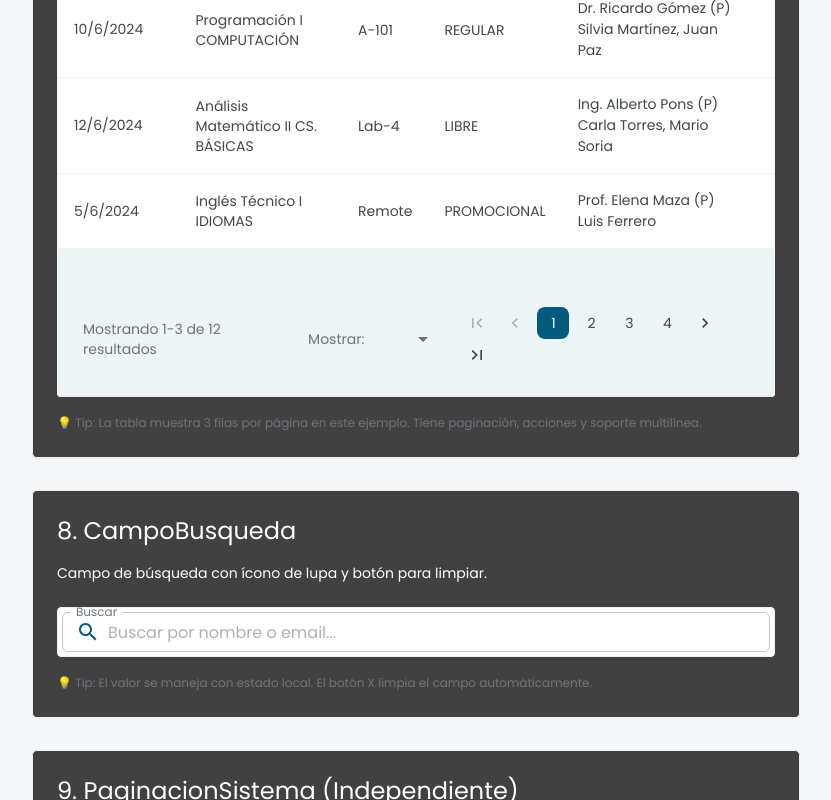
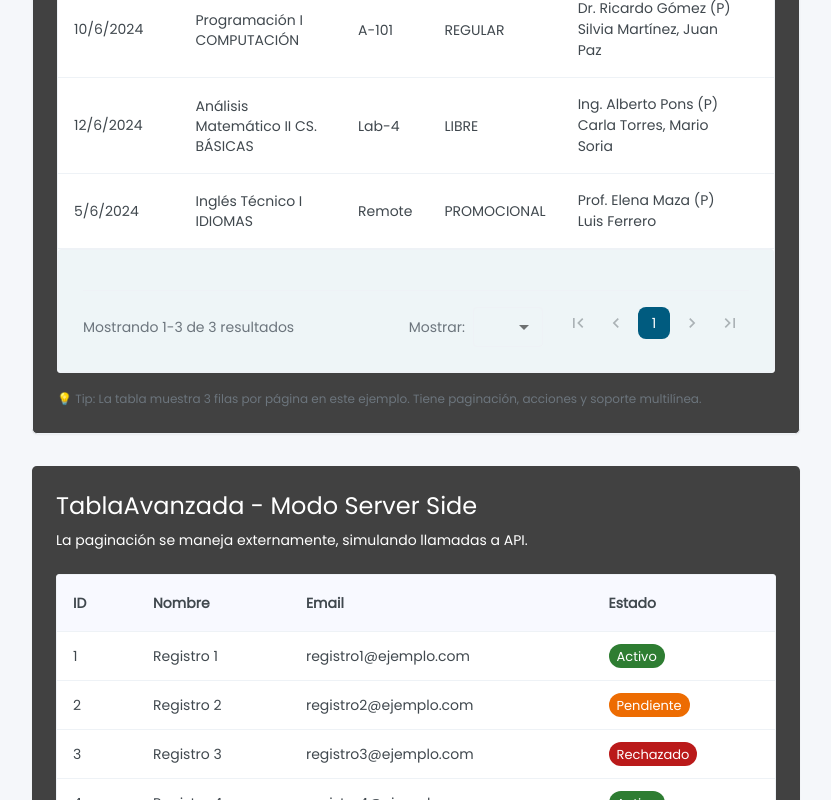
Before and after one commit to WaldoAriel/biblioteca-UI-SIGI, a React (Vite) app: page / in a window 1280 px wide. Shown: the part 2671-3471 px from the top of the page, without its empty margins (224-1055 px from the left). Built offline with nearby package versions, Linux system fonts and the light colour scheme.

Commit message:
tabla con server-side

```diff
--- a/src/components/sistema/TablaAvanzada.tsx
+++ b/src/components/sistema/TablaAvanzada.tsx
@@ -1,5 +1,5 @@
 // src/components/sistema/TablaAvanzada.tsx
-import { useState } from "react";
+import { useState } from 'react';
 import {
   Table,
   TableBody,
@@ -11,26 +11,25 @@ import {
   IconButton,
   Stack,
   Box,
-  Typography,
-} from "@mui/material";
-import { ReactNode } from "react";
-import { PaginacionSistema } from "./PaginacionSistema";
-
-import { themeTokens } from "./theme";
+  Typography
+} from '@mui/material';
+import { ReactNode } from 'react';
+import { themeTokens } from './theme';
+import { PaginacionSistema } from './PaginacionSistema';
 
 interface Accion {
   icono: ReactNode;
   label: string;
   onClick: (fila: any) => void;
-  color?: "primary" | "secondary" | "error" | "info" | "success" | "warning";
+  color?: 'primary' | 'secondary' | 'error' | 'info' | 'success' | 'warning';
 }
 
 interface Columna {
   id: string;
   label: string;
-  align?: "left" | "center" | "right";
+  align?: 'left' | 'center' | 'right';
   width?: string | number;
-  formato?: "fecha" | "numero" | "texto";
+  formato?: 'fecha' | 'numero' | 'texto';
   multilinea?: boolean;
   render?: (value: any, row: any) => ReactNode;
 }
@@ -44,51 +43,89 @@ interface TablaAvanzadaProps {
   filasPorPagina?: number;
   emptyMessage?: string;
   maxAltura?: string | number;
+  // NUEVAS PROPS PARA SERVER-SIDE
+  paginaActual?: number;  // 0-indexed, igual que antes
+  onPaginaChange?: (nuevaPagina: number) => void;
+  onFilasPorPaginaChange?: (nuevoValor: number) => void;
 }
 
 export const TablaAvanzada = ({
   columnas,
   filas,
   acciones = [],
-  totalFilas,
+  totalFilas: totalFilasProp,
   paginacion = true,
   filasPorPagina: filasPorPaginaDefault = 10,
-  emptyMessage = "No hay datos para mostrar",
+  emptyMessage = 'No hay datos para mostrar',
   maxAltura,
+  // Nuevas props
+  paginaActual: paginaActualProp,
+  onPaginaChange,
+  onFilasPorPaginaChange,
 }: TablaAvanzadaProps) => {
-  const [pagina, setPagina] = useState(0);
-  const [filasPorPagina, setFilasPorPagina] = useState(filasPorPaginaDefault);
+  // Estados internos para client-side
+  const [paginaInterna, setPaginaInterna] = useState(0);
+  const [filasPorPaginaInterna, setFilasPorPaginaInterna] = useState(filasPorPaginaDefault);
 
+  // Detectar si es server-side (el padre maneja la paginación)
+  const esServerSide = !!onPaginaChange && !!onFilasPorPaginaChange;
+
+  // Usar props externas o estado interno según el modo
+  const pagina = esServerSide ? (paginaActualProp || 0) : paginaInterna;
+  const filasPorPagina = esServerSide ? filasPorPaginaDefault : filasPorPaginaInterna;
+
+  // Calcular datos para client-side
   const inicio = pagina * filasPorPagina;
   const fin = inicio + filasPorPagina;
-  const filasMostradas = paginacion ? filas.slice(inicio, fin) : filas;
-  const total = totalFilas || filas.length;
+  const filasMostradas = esServerSide
+    ? filas  // server-side: el padre ya trajo solo las que necesita
+    : (paginacion ? filas.slice(inicio, fin) : filas);  // client-side: hacer slice
 
-  const handleCambioPagina = (event: unknown, nuevaPagina: number) => {
-    setPagina(nuevaPagina);
+  const total = esServerSide
+    ? (totalFilasProp || filas.length)  // server-side: usar totalFilasProp
+    : filas.length;  // client-side: todas las filas que tenemos
+
+  // Handlers para client-side
+  const handleCambioPaginaInterna = (nuevaPagina: number) => {
+    setPaginaInterna(nuevaPagina);
   };
 
-  const handleCambioFilasPorPagina = (
-    event: React.ChangeEvent<HTMLInputElement>,
-  ) => {
-    setFilasPorPagina(parseInt(event.target.value, 10));
-    setPagina(0);
+  const handleCambioFilasPorPaginaInterna = (nuevoValor: number) => {
+    setFilasPorPaginaInterna(nuevoValor);
+    setPaginaInterna(0);
+  };
+
+  // Handlers finales (usan externos si existen, sino internos)
+  const handlePaginaChange = (nuevaPagina: number) => {
+    if (esServerSide) {
+      onPaginaChange(nuevaPagina);
+    } else {
+      handleCambioPaginaInterna(nuevaPagina);
+    }
+  };
+
+  const handleFilasPorPaginaChange = (nuevoValor: number) => {
+    if (esServerSide) {
+      onFilasPorPaginaChange(nuevoValor);
+    } else {
+      handleCambioFilasPorPaginaInterna(nuevoValor);
+    }
   };
 
   const formatearValor = (valor: any, formato?: string) => {
-    if (valor === null || valor === undefined) return "—";
+    if (valor === null || valor === undefined) return '—';
 
-    if (formato === "fecha") {
+    if (formato === 'fecha') {
       try {
         const fecha = new Date(valor);
-        return fecha.toLocaleDateString("es-AR");
+        return fecha.toLocaleDateString('es-AR');
       } catch {
         return valor;
       }
     }
 
-    if (formato === "numero") {
-      return typeof valor === "number" ? valor.toLocaleString("es-AR") : valor;
+    if (formato === 'numero') {
+      return typeof valor === 'number' ? valor.toLocaleString('es-AR') : valor;
     }
 
     return valor;
@@ -99,9 +136,9 @@ export const TablaAvanzada = ({
       sx={{
         boxShadow: 0,
         borderWidth: 1,
-        borderStyle: "solid",
+        borderStyle: 'solid',
         borderColor: themeTokens.colors.border,
-        overflow: "hidden",
+        overflow: 'hidden'
       }}
     >
       <TableContainer sx={{ maxHeight: maxAltura }}>
@@ -111,12 +148,12 @@ export const TablaAvanzada = ({
               {columnas.map((col) => (
                 <TableCell
                   key={col.id}
-                  align={col.align || "left"}
+                  align={col.align || 'left'}
                   width={col.width}
                   sx={{
                     fontWeight: 600,
                     backgroundColor: themeTokens.colors.surfaceHover,
-                    whiteSpace: "nowrap",
+                    whiteSpace: 'nowrap'
                   }}
                 >
                   {col.label}
@@ -128,7 +165,7 @@ export const TablaAvanzada = ({
                   sx={{
                     fontWeight: 600,
                     backgroundColor: themeTokens.colors.surfaceHover,
-                    whiteSpace: "nowrap",
+                    whiteSpace: 'nowrap'
                   }}
                 >
                   ACCIONES
@@ -154,9 +191,9 @@ export const TablaAvanzada = ({
                   {columnas.map((col) => (
                     <TableCell
                       key={col.id}
-                      align={col.align || "left"}
+                      align={col.align || 'left'}
                       sx={{
-                        py: col.multilinea ? 2 : 1.5,
+                        py: col.multilinea ? 2 : 1.5
                       }}
                     >
                       {col.render ? (
@@ -164,13 +201,9 @@ export const TablaAvanzada = ({
                       ) : col.multilinea ? (
                         <Box>
                           {String(formatearValor(fila[col.id], col.formato))
-                            .split("\n")
+                            .split('\n')
                             .map((linea, i) => (
-                              <Typography
-                                key={i}
-                                variant="body2"
-                                sx={{ lineHeight: 1.5 }}
-                              >
+                              <Typography key={i} variant="body2" sx={{ lineHeight: 1.5 }}>
                                 {linea}
                               </Typography>
                             ))}
@@ -183,17 +216,13 @@ export const TablaAvanzada = ({
 
                   {acciones.length > 0 && (
                     <TableCell align="center">
-                      <Stack
-                        direction="row"
-                        spacing={1}
-                        justifyContent="center"
-                      >
+                      <Stack direction="row" spacing={1} justifyContent="center">
                         {acciones.map((accion, i) => (
                           <IconButton
                             key={i}
                             size="small"
                             onClick={() => accion.onClick(fila)}
-                            color={accion.color || "primary"}
+                            color={accion.color || 'primary'}
                             title={accion.label}
                           >
                             {accion.icono}
@@ -209,17 +238,14 @@ export const TablaAvanzada = ({
         </Table>
       </TableContainer>
 
-      {total > 0 && (
+      {paginacion && total > 0 && (
         <PaginacionSistema
           totalElementos={total}
           elementosPorPagina={filasPorPagina}
-          paginaActual={pagina + 1} // porque TablePagination usa 0-index, nosotros 1-index
-          onPaginaChange={(nuevaPagina) => setPagina(nuevaPagina - 1)}
-          onElementosPorPaginaChange={(nuevoValor) => {
-            setFilasPorPagina(nuevoValor);
-            setPagina(0);
-          }}
-          opcionesPorPagina={[5, 10, 25, 50]}
+          paginaActual={pagina + 1}  // PaginacionSistema usa 1-indexed
+          onPaginaChange={(nuevaPagina) => handlePaginaChange(nuevaPagina - 1)}  // convertir a 0-indexed
+          onElementosPorPaginaChange={handleFilasPorPaginaChange}
+          mostrarSelector={true}
         />
       )}
     </Paper>
--- a/src/pages/SistemaDemo.tsx
+++ b/src/pages/SistemaDemo.tsx
@@ -1,4 +1,4 @@
-import React, { useState } from "react";
+import React, { useState, useEffect } from "react";
 import {
   Paper,
   Typography,
@@ -41,6 +41,8 @@ import {
 } from "@mui/icons-material";
 import { themeTokens } from "@/components/sistema/theme";
 
+
+
 // ============================================================
 // COMPONENTE DEMO PARA PAGINACIÓN INTERACTIVA
 // ============================================================
@@ -63,7 +65,7 @@ function DemoPaginacionInteractiva() {
   return (
     <Box>
       {/* Listado de ejemplo */}
-      <Stack spacing={1} sx={{ mb: 2 }}>
+<Box sx={{ display: 'flex', flexDirection: 'column', gap: 1, mb: 2 }}>
         {itemsPagina.map(item => (
           <Paper
             key={item.id}
@@ -74,7 +76,7 @@ function DemoPaginacionInteractiva() {
             </Typography>
           </Paper>
         ))}
-      </Stack>
+      </Box>
 
       {/* Paginación */}
       <PaginacionSistema
@@ -85,6 +87,66 @@ function DemoPaginacionInteractiva() {
         onElementosPorPaginaChange={setPorPagina}
         opcionesPorPagina={[5, 10, 15]}
       />
+    </Box>
+  );
+}
+
+// ============================================================
+// COMPONENTE DEMO PARA TABLA SERVER-SIDE
+// ============================================================
+function DemoTablaServerSide() {
+  const [pagina, setPagina] = useState(0);
+  const [porPagina, setPorPagina] = useState(5);
+  const [filas, setFilas] = useState<any[]>([]);
+  const [total, setTotal] = useState(0);
+  const [cargando, setCargando] = useState(false);
+
+  // Simular datos totales (42 registros)
+  const generarDatos = () => {
+    return Array.from({ length: 42 }, (_, i) => ({
+      id: i + 1,
+      nombre: `Registro ${i + 1}`,
+      email: `registro${i + 1}@ejemplo.com`,
+      estado: i % 3 === 0 ? 'activo' : i % 3 === 1 ? 'pendiente' : 'rechazado'
+    }));
+  };
+
+  useEffect(() => {
+    setCargando(true);
+    // Simular fetch a API
+    setTimeout(() => {
+      const todos = generarDatos();
+      const inicio = pagina * porPagina;
+      const fin = inicio + porPagina;
+      setFilas(todos.slice(inicio, fin));
+      setTotal(todos.length);
+      setCargando(false);
+    }, 500);
+  }, [pagina, porPagina]);
+
+  return (
+    <Box>
+      {cargando && (
+        <Typography sx={{ color: '#ffc107', mb: 2 }}>🔄 Cargando datos de página {pagina + 1}...</Typography>
+      )}
+      <TablaAvanzada
+        columnas={[
+          { id: 'id', label: 'ID', width: '80px' },
+          { id: 'nombre', label: 'Nombre' },
+          { id: 'email', label: 'Email' },
+          { id: 'estado', label: 'Estado', render: (val) => <BadgeEstado estado={val} /> }
+        ]}
+        filas={filas}
+        totalFilas={total}
+        paginaActual={pagina}
+        onPaginaChange={setPagina}
+        onFilasPorPaginaChange={setPorPagina}
+        filasPorPagina={porPagina}
+        emptyMessage="No hay datos"
+      />
+      <Typography variant="caption" sx={{ color: '#ffc107', display: 'block', mt: 2 }}>
+        💡 Simula server-side: Cada cambio de página "trae" solo 5 registros del backend (delay 500ms)
+      </Typography>
     </Box>
   );
 }
@@ -232,13 +294,13 @@ export const SistemaDemo = () => {
           Muestra estados visuales consistentes en todo el sistema.
         </Typography>
 
-        <Stack direction="row" spacing={2} flexWrap="wrap" useFlexGap>
+<Box sx={{ display: 'flex', gap: 3, flexWrap: 'wrap' }}>
           <BadgeEstado estado="borrador" />
           <BadgeEstado estado="activo" />
           <BadgeEstado estado="pendiente" />
           <BadgeEstado estado="rechazado" />
           <BadgeEstado estado="aprobado" customLabel="Aprobado" />
-        </Stack>
+        </Box>
       </Paper>
       {/* ========== CARD FORMULARIO ========== */}
       <Paper
@@ -468,6 +530,18 @@ export const SistemaDemo = () => {
         </Typography>
       </Paper>
 
+      {/*========== DEMO DE TABLA AVANZADA CON SERVER-SIDE ==========*/}
+<Paper sx={{ p: 3, mb: 4, bgcolor: '#414141', borderRadius: 1.2 }}>
+  <Typography variant="h5" gutterBottom sx={{ color: "white", fontWeight: 500 }}>
+    TablaAvanzada - Modo Server Side
+  </Typography>
+  <Typography variant="body2" sx={{ color: "white", mb: 3 }}>
+    La paginación se maneja externamente, simulando llamadas a API.
+  </Typography>
+
+  <DemoTablaServerSide />
+</Paper>
+
       {/* ========== CAMPO BÚSQUEDA ========== */}
       <Paper
         sx={{ p: 3, mb: 4, bgcolor: '#414141' , borderRadius: 1.2, border: "1px solid #eef2f6" }}
@@ -567,7 +641,7 @@ export const SistemaDemo = () => {
           notificaciones, etc.
         </Typography>
 
-        <Stack direction="row" spacing={3} flexWrap="wrap" useFlexGap>
+<Box sx={{ display: 'flex', gap: 3, flexWrap: 'wrap' }}>
           <BadgeContador
             contador={4}
             texto="solicitudes pendientes"
@@ -581,7 +655,7 @@ export const SistemaDemo = () => {
             color="error"
             icono={<PendingIcon fontSize="small" />}
           />
-        </Stack>
+        </Box>
 
         <Typography
           variant="caption"
```
